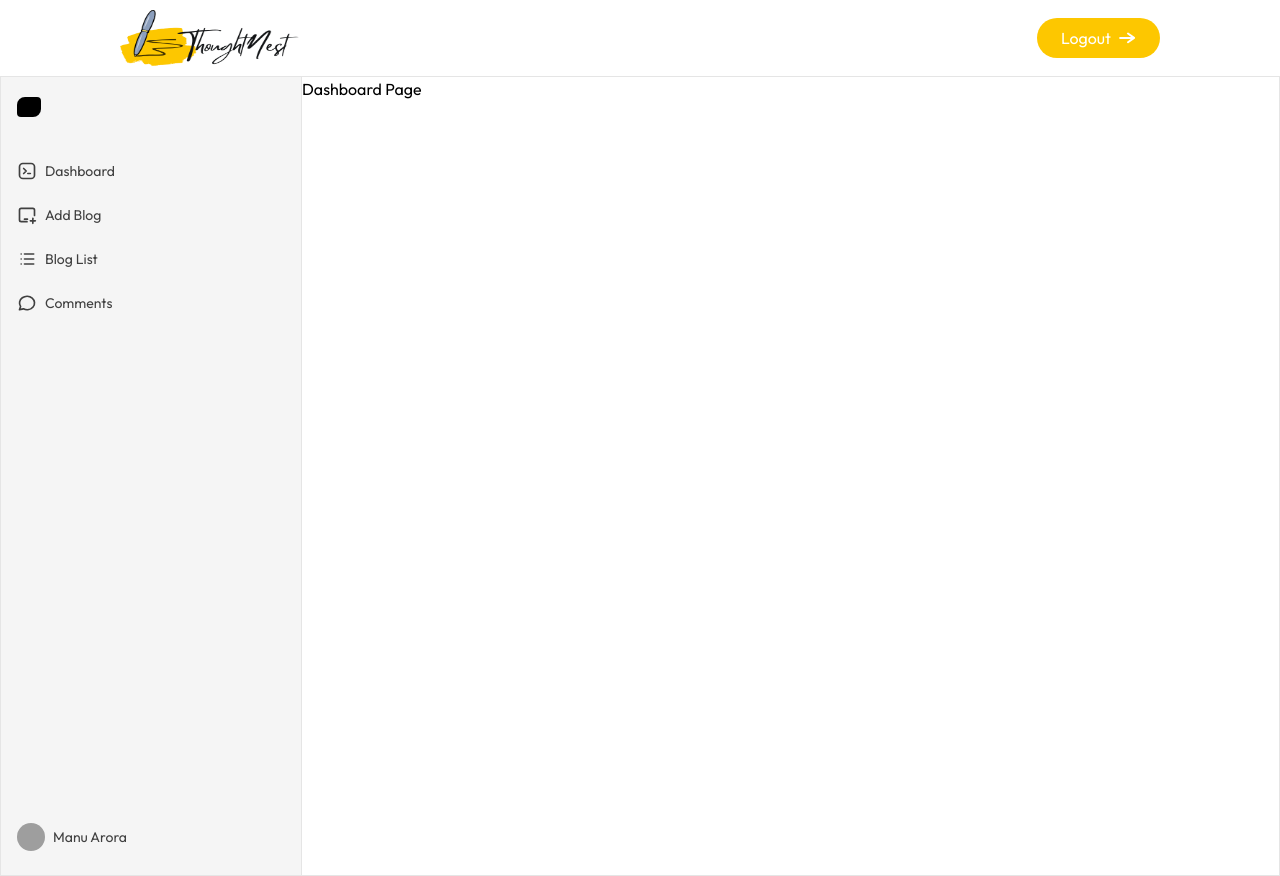
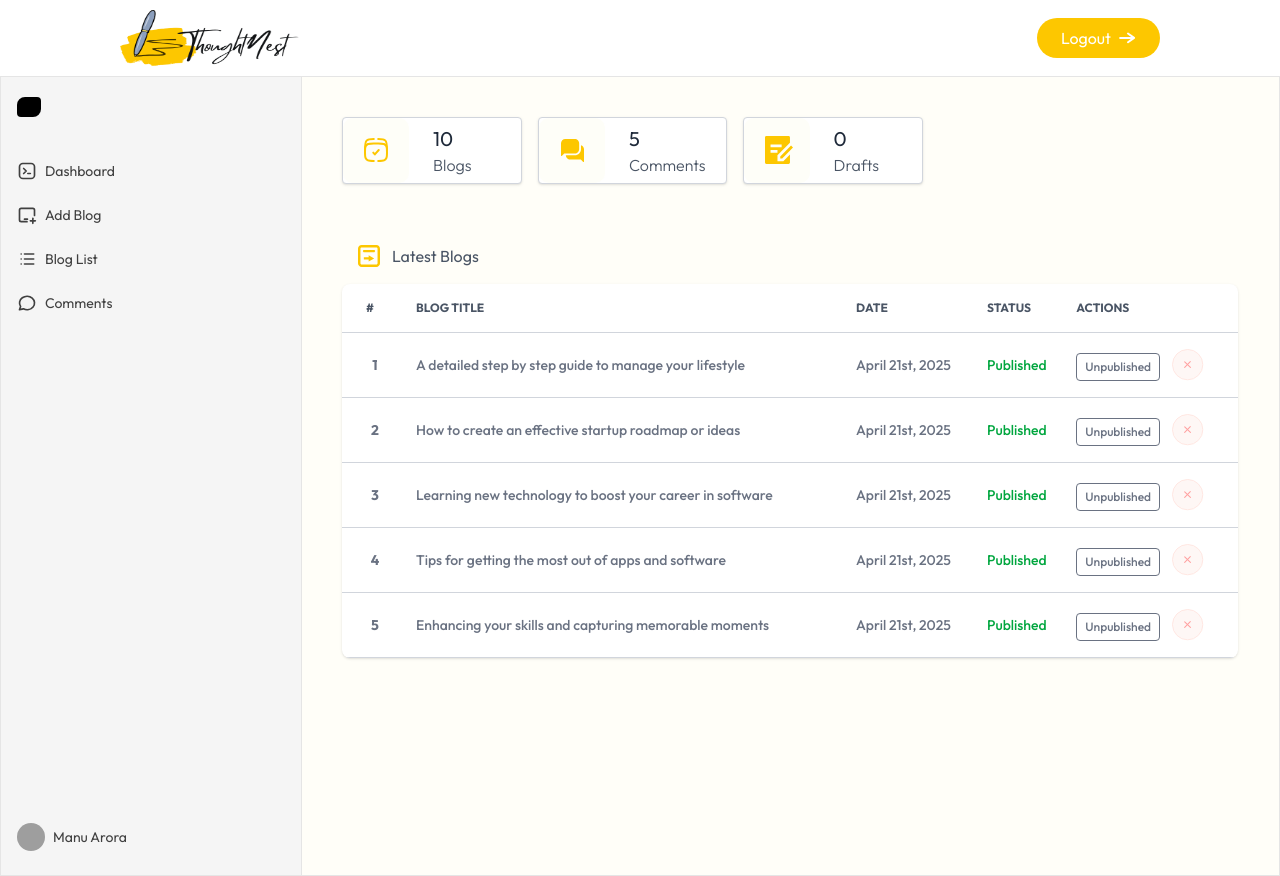
Before and after one commit to MozammilT/thoughtnest, a React (Vite) app in the folder client/: page /dashboard in a window 1280 px wide. Built offline with nearby package versions, Linux system fonts and the light colour scheme; grey boxes are pictures that could not be loaded.

Commit message:
Implement dashboard data fetching and display in DashboardMenu component

```diff
--- a/client/src/pages/Admin/DashboardMenu.jsx
+++ b/client/src/pages/Admin/DashboardMenu.jsx
@@ -1,5 +1,91 @@
+import { useState, useEffect } from "react";
+import { dashboard_data } from "../../constants/assets.js";
+import TableItem from "@/components/admin/TableItem.jsx";
+
 function DashboardMenu() {
-  return <div>Dashboard Page</div>;
+  const [dashboardData, setDashboardData] = useState({
+    blogs: 0,
+    comments: 0,
+    drafts: 0,
+    recentBlogs: [],
+  });
+
+  const fetchDashboard = async () => {
+    setDashboardData(dashboard_data);
+  };
+
+  useEffect(() => {
+    fetchDashboard();
+  }, []);
+
+  return (
+    <div className="flex-1 p-4 md:p-10 bg-yellow-50/30">
+      <div className="flex flex-wrap gap-4">
+        <div className="flex items-center border border-gray-300 shadow rounded gap-4 bg-white cursor-pointer hover:scale-105 transition-all min-w-45">
+          <img src="/dashboard_icon_1.svg" alt="blog-icon" />
+          <div className="pr-5 pl-2">
+            <p className="text-gray-800 text-xl">{dashboardData.blogs}</p>
+            <p className="text-gray-600 text-base font-light">Blogs</p>
+          </div>
+        </div>
+        <div className="flex items-center border border-gray-300 shadow rounded gap-4 bg-white cursor-pointer hover:scale-105 transition-all min-w-45">
+          <img src="/dashboard_icon_2.svg" alt="comments-icon" />
+          <div className="pr-5 pl-2">
+            <p className="text-gray-800 text-xl">{dashboardData.comments}</p>
+            <p className="text-gray-600 text-base font-light">Comments</p>
+          </div>
+        </div>
+        <div className="flex items-center border border-gray-300 shadow rounded gap-4 bg-white cursor-pointer hover:scale-105 transition-all min-w-45">
+          <img src="/dashboard_icon_3.svg" alt="drafts-icon" />
+          <div className="pr-5 pl-2">
+            <p className="text-gray-800 text-xl">{dashboardData.drafts}</p>
+            <p className="text-gray-600 text-base font-light">Drafts</p>
+          </div>
+        </div>
+      </div>
+
+      <div>
+        <div className="flex m-4 mt-15 items-center gap-3 text-gray-600">
+          <img src="/dashboard_icon_4.svg" />
+          <p>Latest Blogs</p>
+        </div>
+
+        <div className="relative max-w-4xl overflow-x-auto shadow rounded-lg scrollbar-hide bg-white">
+          <table className="w-full text-sm text-gray-500">
+            <thead className="text-xs text-gray-600 text-left uppercase">
+              <tr>
+                <th scope="col" className="px-2 py-4 xl:px-6">
+                  #
+                </th>
+                <th scope="col" className="px-2 py-4">
+                  blog title
+                </th>
+                <th scope="col" className="px-2 py-4 max-sm:hidden">
+                  date
+                </th>
+                <th scope="col" className="px-2 py-4 max-sm:hidden">
+                  status
+                </th>
+                <th scope="col" className="px-2 py-4">
+                  actions
+                </th>
+              </tr>
+            </thead>
+
+            <tbody>
+              {dashboardData.recentBlogs.map((blog, idx) => (
+                <TableItem
+                  blog={blog}
+                  index={idx + 1}
+                  fetchBlogs={fetchDashboard}
+                />
+              ))}
+            </tbody>
+          </table>
+        </div>
+      </div>
+    </div>
+  );
 }
 
 export default DashboardMenu;
```
